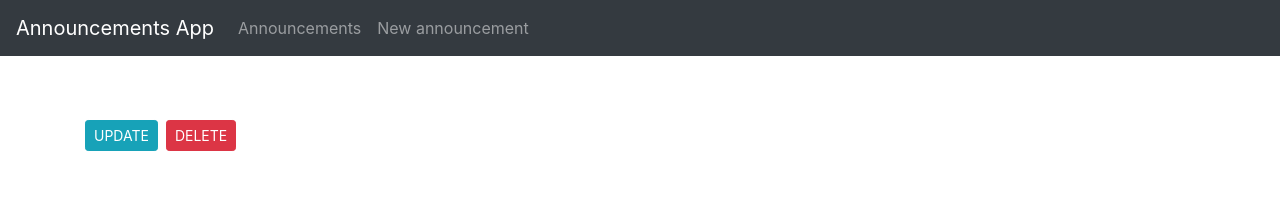
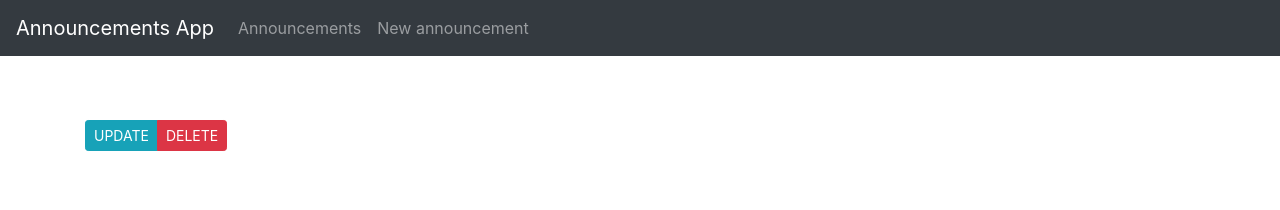
Before and after one commit to Yaroslav-Andrii/react-announcement, a React (Create React App) app: page /announcement/1 in a window 1280 px wide. Shown: the top 210 px of the page. Built offline with nearby package versions, Linux system fonts and the light colour scheme.

Commit message:
feat: add styles to Announcement component

```diff
--- a/src/components/Announcement.jsx
+++ b/src/components/Announcement.jsx
@@ -53,10 +53,12 @@ export const Announcement = ({ match }) => {
           <span className="float-right small"><b>{date}</b></span>
         </div>
 
-        <button className="btn btn-info btn-sm mr-2" onClick={switchModeState}>UPDATE</button>
+        <div className="btn-group">
+          <button className="btn btn-info btn-sm" onClick={switchModeState}>UPDATE</button>
+          <button className="btn btn-danger btn-sm" onClick={deleteAnnouncementHandler}>DELETE</button>
+        </div>
         </>
     }
-    <button className="btn btn-danger btn-sm" onClick={deleteAnnouncementHandler}>DELETE</button>
     <SameAnnouncements title={title} parentId={id}/>
     </>
   );
```
